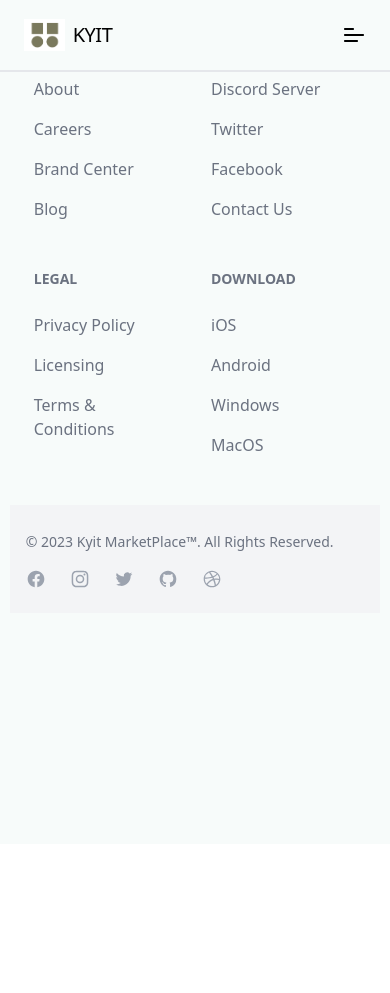
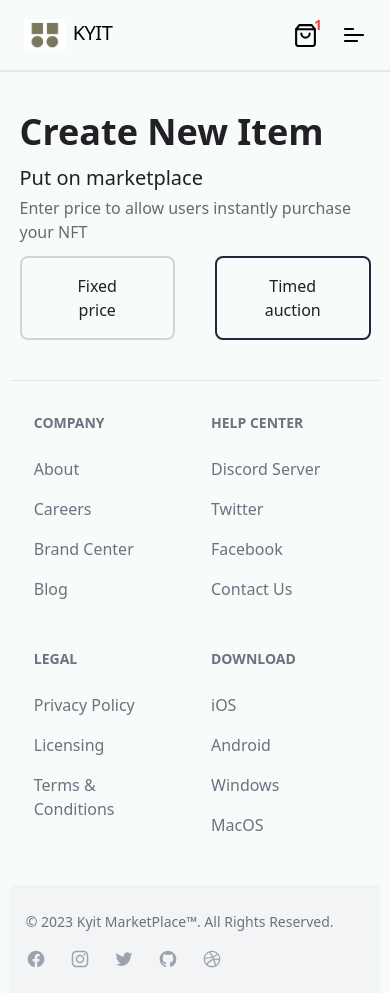
Before and after one commit to thexovc/Nft-Market-Place, a React (Create React App) app in the folder client/: page /create/erc-721 in a window 390 px wide. Before the commit the page ends 844 px from the top, so only its background shows below. Built offline with nearby package versions, Linux system fonts and the light colour scheme.

Commit message:
added cart icon and create

```diff
--- a/client/src/App.js
+++ b/client/src/App.js
@@ -3,15 +3,19 @@ import "./App.css";
 import Navbar from "./components/Essential/Navbar";
 import { Route, Routes } from "react-router-dom";
 import Home from "./pages/Home";
+import Create from "./pages/Create";
 import Footer from "./components/Essential/Footer";
 
 function App() {
   return (
     <div className="w-full min-h-screen bg-[#F7FBFA] dark:bg-[#202025] text-[#202025] dark:text-[#f7fbfa]">
       <Navbar />
-      <Routes>
-        <Route path="/" element={<Home />} />
-      </Routes>
+      <div className="w-full pt-28 pb-10 md:pt-32 ">
+        <Routes>
+          <Route path="/" element={<Home />} />
+          <Route path="/create/erc-721" element={<Create />} />
+        </Routes>
+      </div>
       <Footer />
     </div>
   );
--- a/client/src/components/Essential/Navbar.jsx
+++ b/client/src/components/Essential/Navbar.jsx
@@ -1,6 +1,7 @@
 import { Link } from "react-router-dom";
 import logo from "../../assets/logo.png";
 import { CgMenuLeft, CgTrending } from "react-icons/cg";
+import { FiShoppingBag } from "react-icons/fi";
 import { MdWindow } from "react-icons/md";
 import { motion } from "framer-motion";
 
@@ -21,12 +22,20 @@ const Navbar = () => {
        dark:divide-gray-400 dark:border-gray-400
        fixed top-0 z-10 bg-[#F7FBFA] dark:bg-[#202025]"
       >
-        <div className="w-1/2 justify-start flex items-center ">
-          <img className="h-8 w-auto" src={logo} alt="Logo" />
-          <span className="font-medium text-xl tracking-tight ml-2">KYIT</span>
+        <div className="w-1/2 justify-start flex items-center">
+          <Link to={"/"} className="flex">
+            <img className="h-8 w-auto" src={logo} alt="Logo" />
+            <span className="font-medium text-xl tracking-tight ml-2">
+              KYIT
+            </span>
+          </Link>
         </div>
 
-        <div className="w-1/2 md:hidden flex items-center justify-end  text-sm uppercase font-medium gap-10">
+        <div className="w-1/2 md:hidden flex items-center justify-end  text-sm uppercase font-medium gap-5">
+          <div className="flex">
+            <FiShoppingBag size={25} />
+            <p className="-ml-1 -mt-2 text-red-500 font-bold">1</p>
+          </div>
           <CgMenuLeft
             onClick={handleToggle}
             className="text-2xl cursor-pointer"
@@ -43,7 +52,10 @@ const Navbar = () => {
           >
             Connect Wallet
           </a>
-          <a>menu</a>
+          <div className="flex">
+            <FiShoppingBag size={30} />
+            <p className="-ml-1 -mt-2 text-red-500 font-bold">1</p>
+          </div>
         </div>
       </nav>
 
--- /dev/null
+++ b/client/src/pages/Create.jsx
@@ -0,0 +1,45 @@
+import { useState } from "react";
+
+const Create = () => {
+  const [fixed, setFixed] = useState(true);
+
+  return (
+    <div className="md:w-[60%] w-[90%] mx-auto">
+      <div className="md:w-1/2 w-full flex flex-col md:gap-5 gap-3">
+        <h1 className="font-semibold text-4xl">Create New Item</h1>
+
+        <div className="w-full flex flex-col gap-1">
+          <h1 className="text-xl">Put on marketplace</h1>
+          <p className="gray-text">
+            {fixed
+              ? "Enter price to allow users instantly purchase your NFT"
+              : "Set a period of time for which buyers can place bids"}
+          </p>
+          <div className="flex w-full mt-2 gap-10">
+            <div
+              onClick={() => setFixed(true)}
+              className={`w-1/2 border-[0.15rem] rounded-lg flex flex-col justify-center items-center  ${
+                !fixed ? "border-gray-800" : "border-gray-300"
+              } cursor-pointer p-4 text-md font-medium`}
+            >
+              <p>Fixed</p>
+              <p>price</p>
+            </div>
+
+            <div
+              onClick={() => setFixed(false)}
+              className={`w-1/2 border-[0.15rem] rounded-lg flex flex-col justify-center items-center  ${
+                fixed ? "border-gray-800" : "border-gray-300"
+              } cursor-pointer p-4 text-md font-medium`}
+            >
+              <p>Timed</p>
+              <p>auction</p>
+            </div>
+          </div>
+        </div>
+      </div>
+    </div>
+  );
+};
+
+export default Create;
--- a/client/src/pages/Home.jsx
+++ b/client/src/pages/Home.jsx
@@ -12,18 +12,27 @@ import Promoted from "../components/Home/Promoted";
 import Instruction from "../components/Home/Instruction";
 
 const Home = () => {
-  const slideLeft = () => {
-    let slider = document.getElementById("slider");
+  const slideLeft1 = () => {
+    let slider = document.getElementById("slider1");
     slider.scrollLeft = slider.scrollLeft - 500;
   };
 
-  const slideRight = () => {
-    let slider = document.getElementById("slider");
+  const slideRight1 = () => {
+    let slider = document.getElementById("slider1");
+    slider.scrollLeft = slider.scrollLeft + 500;
+  };
+  const slideLeft2 = () => {
+    let slider = document.getElementById("slider2");
+    slider.scrollLeft = slider.scrollLeft - 500;
+  };
+
+  const slideRight2 = () => {
+    let slider = document.getElementById("slider2");
     slider.scrollLeft = slider.scrollLeft + 500;
   };
 
   return (
-    <div className="w-full pt-28 pb-10 md:pt-32 md:px-5  bg-[#F7FBFA] dark:bg-[#202025]">
+    <div className="w-full md:px-5  bg-[#F7FBFA] dark:bg-[#202025]">
       <div className=" w-[90%] mx-auto flex md:flex-row-reverse flex-col">
         <div className="md:w-1/2 w-full md:px-10 px-2">
           <img
@@ -93,12 +102,12 @@ const Home = () => {
       <div className="md:w-[97%] w-[95%] mx-auto px-3 gap-2 flex items-center">
         {/* collection start */}
         <MdChevronLeft
-          onClick={slideLeft}
+          onClick={slideLeft1}
           className="hidden cursor-pointer opacity-50 hover:opacity-100 md:flex"
           size={45}
         />
         <div
-          id="slider"
+          id="slider1"
           className="w-full md:py-5 py-2 mx-auto overflow-x-auto scroll-smooth scrollbar-hide flex flex-row gap-5"
         >
           <CardColl image={p5} />
@@ -109,7 +118,7 @@ const Home = () => {
           <CardColl image={p1} />
         </div>
         <MdChevronRight
-          onClick={slideRight}
+          onClick={slideRight1}
           className="hidden cursor-pointer opacity-50 hover:opacity-100 md:flex"
           size={45}
         />
@@ -129,12 +138,12 @@ const Home = () => {
       <div className="w-[95%] md:w-[97%] px-3 flex flex-col pt-4 gap-5 mx-auto">
         <div className="md:w-full w-full mx-auto gap-2 flex items-center">
           <MdChevronLeft
-            onClick={slideLeft}
+            onClick={slideLeft2}
             className="hidden cursor-pointer opacity-50 hover:opacity-100 md:flex"
             size={45}
           />
           <div
-            id="slider"
+            id="slider2"
             className="w-full md:py-5 py-2 mx-auto overflow-x-auto scroll-smooth scrollbar-hide flex flex-row gap-5"
           >
             <Promoted image={p1} />
@@ -144,7 +153,7 @@ const Home = () => {
             <Promoted image={p4} />
           </div>
           <MdChevronRight
-            onClick={slideRight}
+            onClick={slideRight2}
             className="hidden cursor-pointer opacity-50 hover:opacity-100 md:flex"
             size={45}
           />
```
Also changed, not shown: client/src/components/Essential/Footer.jsx (+8 -8 lines).
